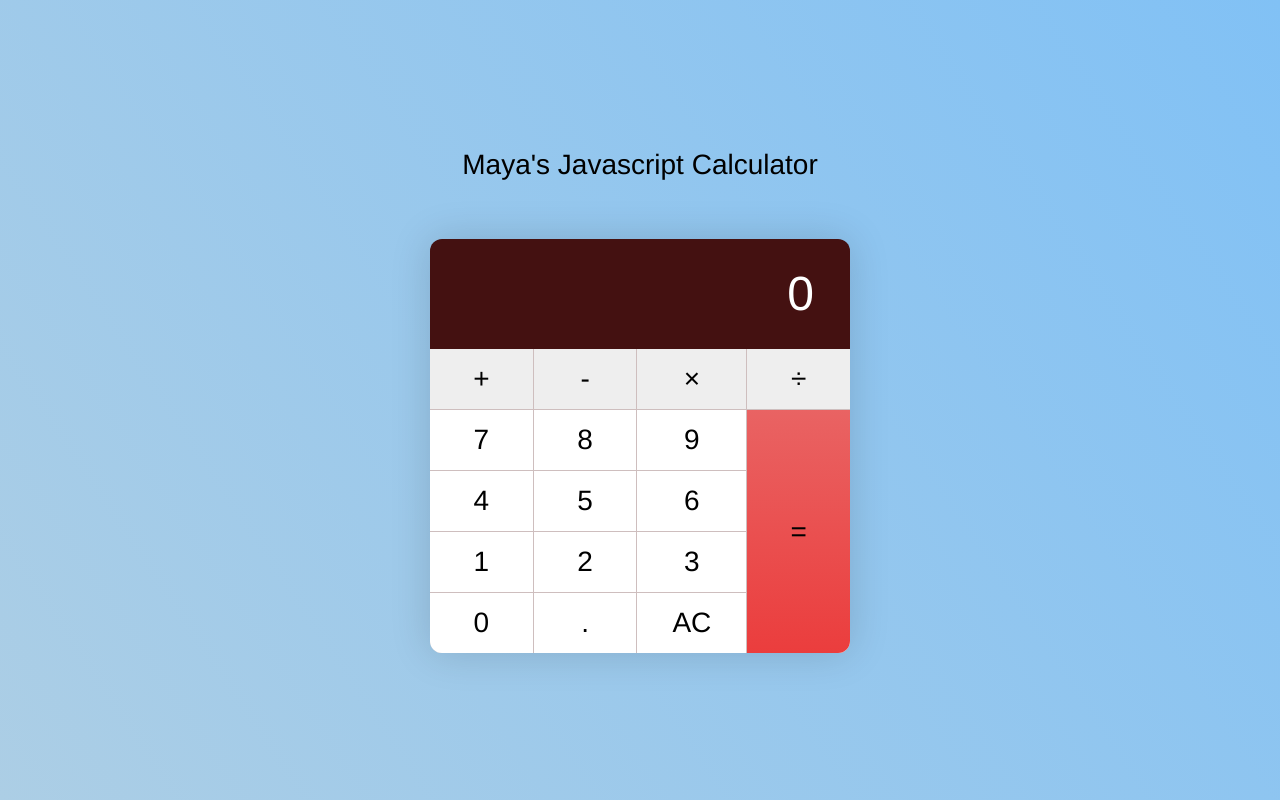
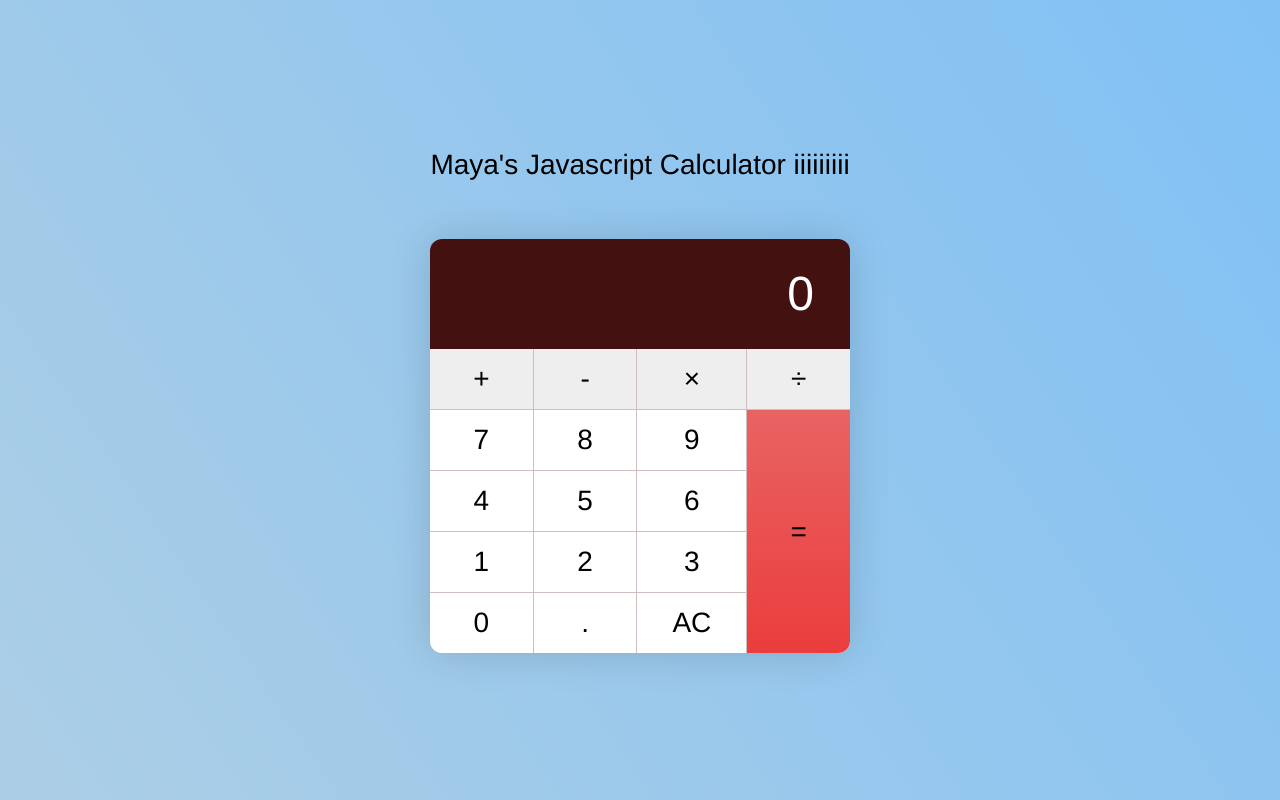
Before and after one commit to mayaashok/Testing-Maya-Ashok, a plain HTML site: page index.html in a window 1280 px wide. Drawn offline with Linux system fonts and the light colour scheme.

Commit message:
Nov 26 2:07 PM
Changed title

```diff
--- a/index.html
+++ b/index.html
@@ -1,14 +1,14 @@
 <!DOCTYPE html>
 <html>
   <head>
-    <meta charset="utf-8">
-    <meta name="viewport" content="width=device-width">
+    <meta charset="utf-8" />
+    <meta name="viewport" content="width=device-width" />
     <title>Calculator</title>
     <link href="style.css" rel="stylesheet" type="text/css" />
   </head>
   <body>
     <div class="container">
-    <p>Maya's Javascript Calculator</p>
+      <p>Maya's Javascript Calculator iiiiiiiii</p>
       <div class="calculator">
         <div class="calculator__display">0</div>
         <div class="calculator__keys">
```
Lines whose indentation alone changed are shown as unchanged.
